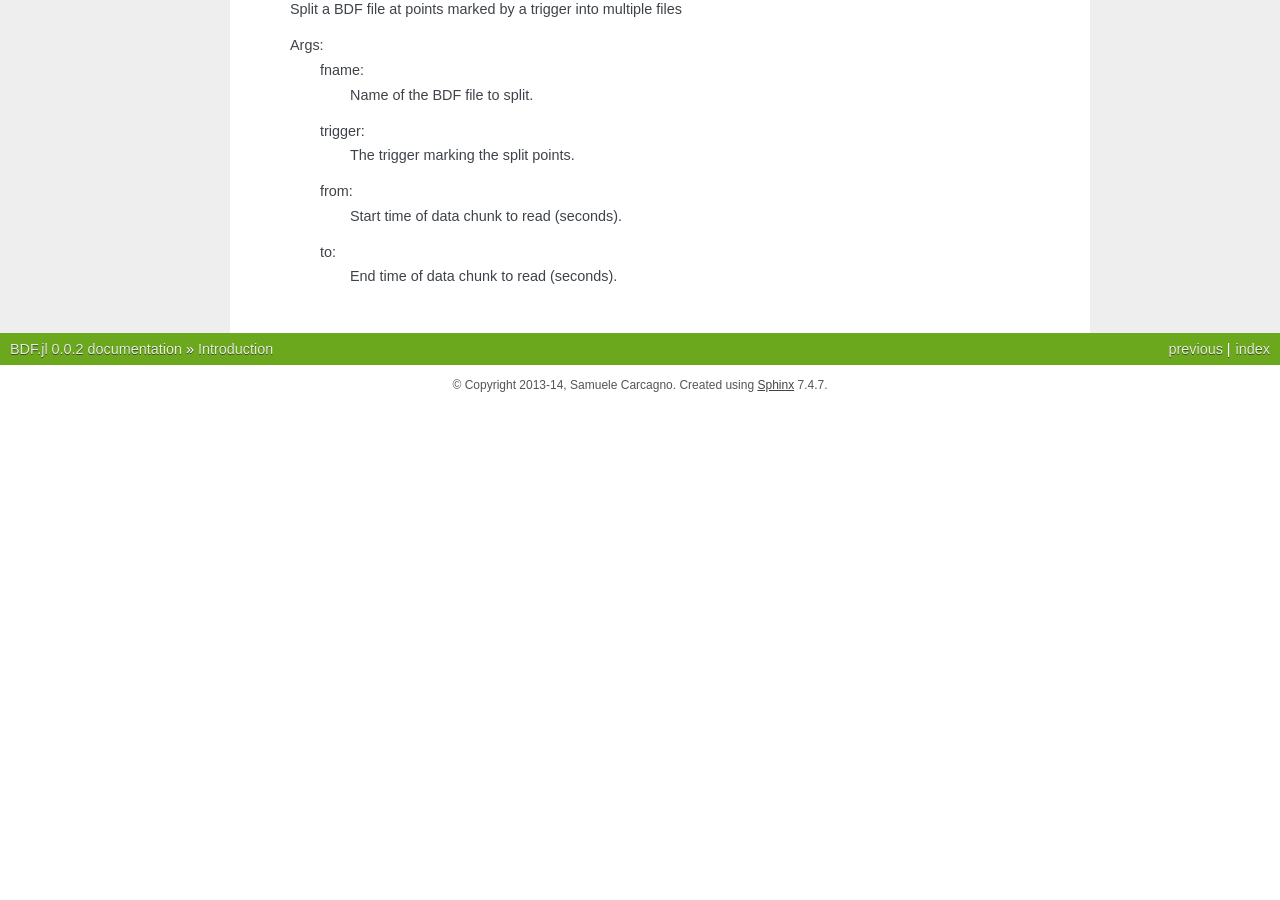
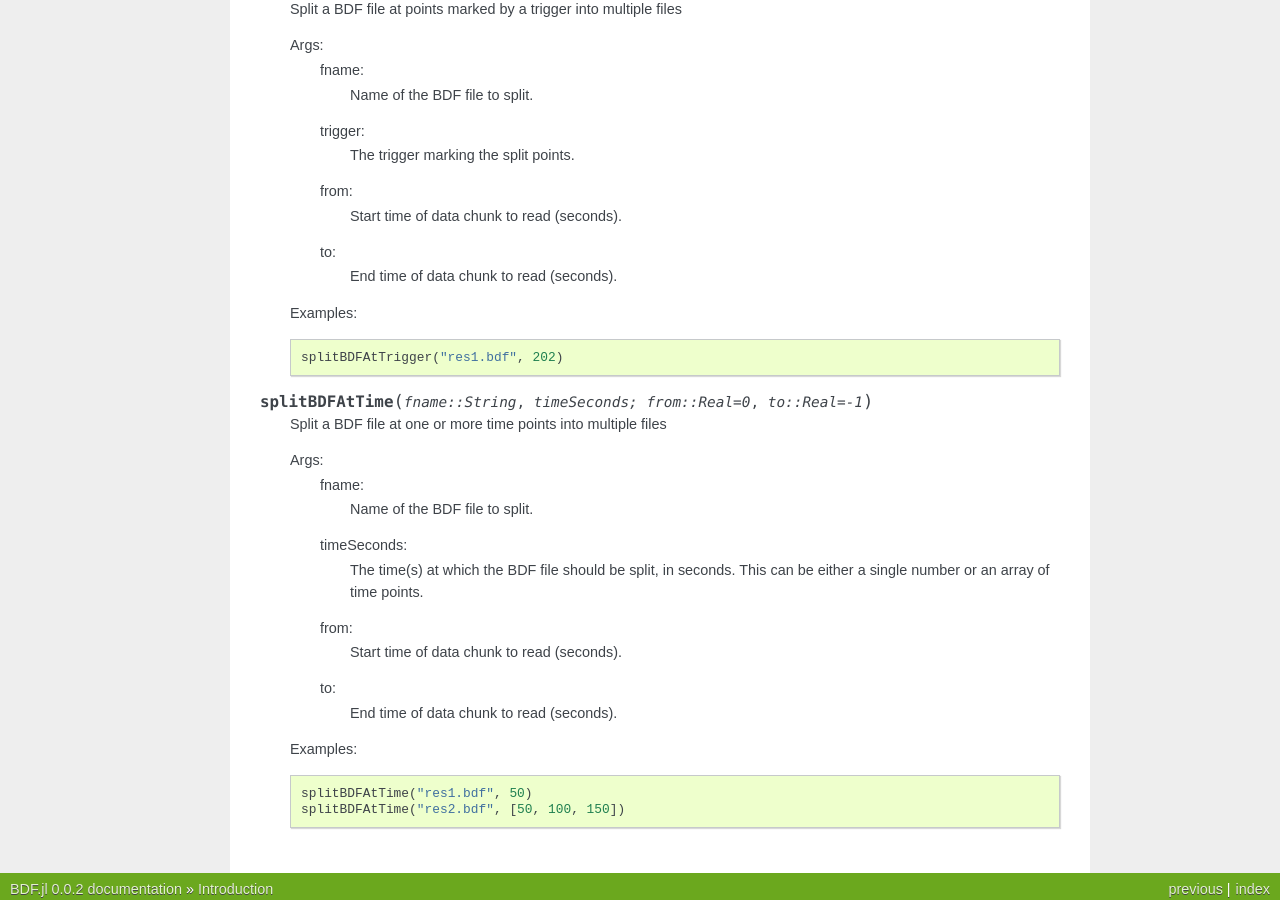
Before and after one commit to sam81/BDF.jl, a Sphinx documentation site: the page built from doc/intro.rst, in a window 1280 px wide and 900 px high, scrolled down 5658 px. Built offline with Sphinx 7.4.7, drawn with Linux system fonts in a browser that asks for light colours; before the commit the page ends 6063 px from its top, so only the background shows below that.

Commit message:
Added  function

```diff
--- a/doc/intro.rst
+++ b/doc/intro.rst
@@ -256,3 +256,28 @@ Functions
           Start time of data chunk to read (seconds).
        to:
           End time of data chunk to read (seconds).
+
+   Examples::
+
+     splitBDFAtTrigger("res1.bdf", 202)
+
+
+.. function:: splitBDFAtTime(fname::String, timeSeconds; from::Real=0, to::Real=-1)
+
+   Split a BDF file at one or more time points into multiple files
+
+   Args:
+       fname:
+          Name of the BDF file to split.
+       timeSeconds:
+          The time(s) at which the BDF file should be split, in seconds.
+          This can be either a single number or an array of time points.
+       from:
+          Start time of data chunk to read (seconds).
+       to:
+          End time of data chunk to read (seconds).
+
+   Examples::
+
+     splitBDFAtTime("res1.bdf", 50)
+     splitBDFAtTime("res2.bdf", [50, 100, 150])
```
Also changed, not shown: 1 other file.
